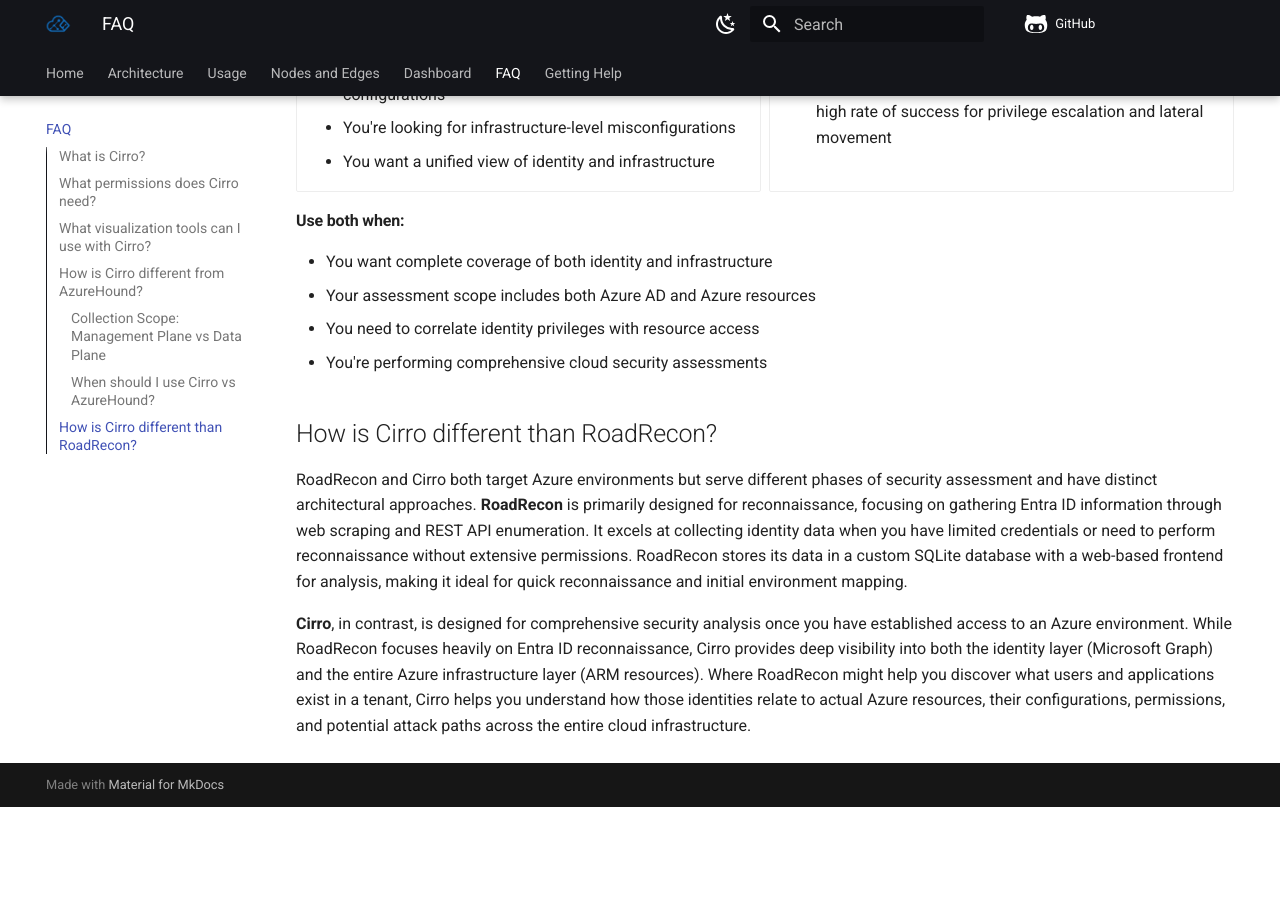
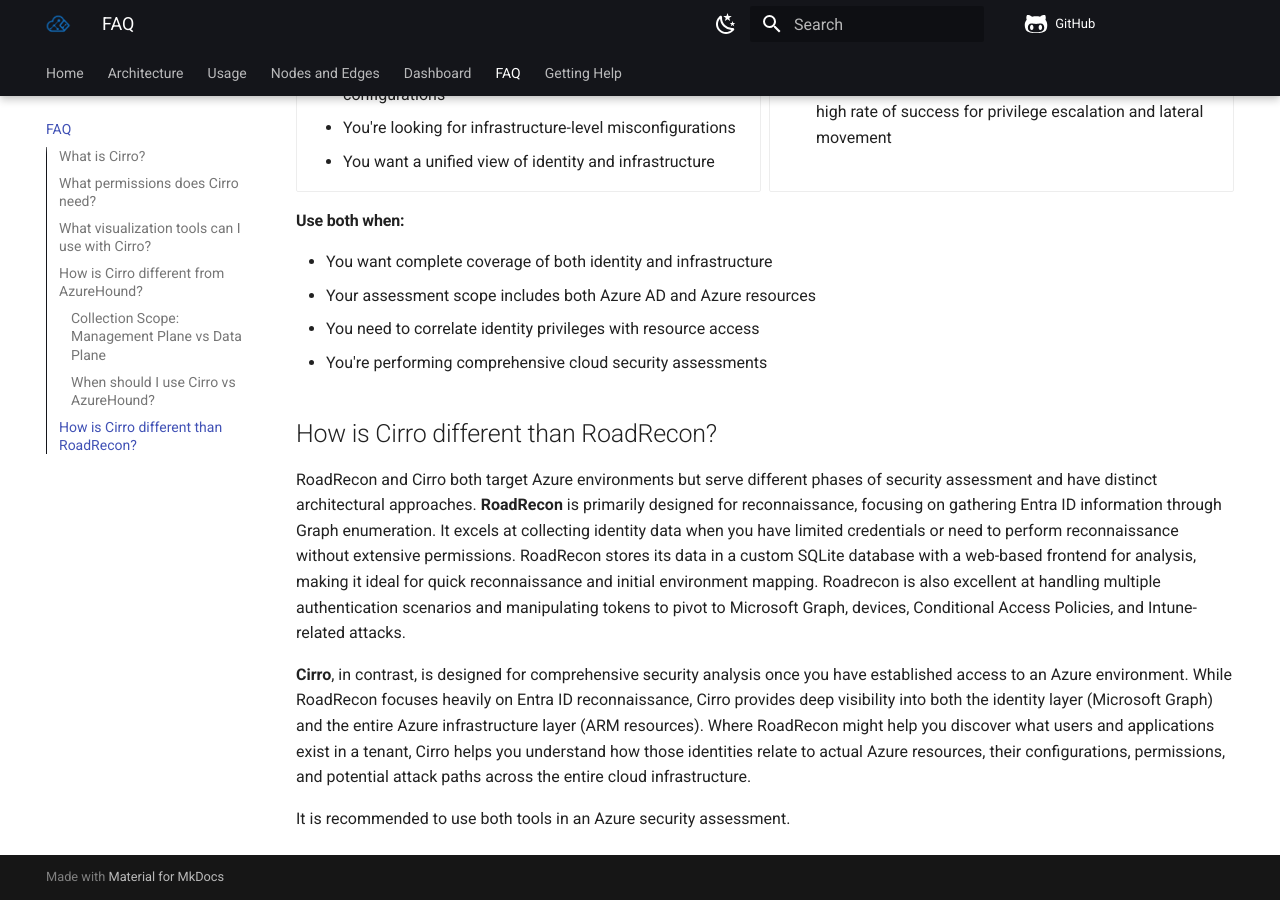
Before and after one commit to BishopFox/cirro, an MkDocs documentation site: the page built from docs/faq.md, in a window 1280 px wide and 900 px high, scrolled down 2142 px. Built offline with MkDocs 1.6.1 and Material for MkDocs 9.7.7, drawn with Linux system fonts in a browser that asks for light colours; comment, search, counter and statistics services are not loaded; before the commit the page ends 2949 px from its top, so only the background shows below that.

Commit message:
update cirro-roadrecon comparison

```diff
--- a/docs/faq.md
+++ b/docs/faq.md
@@ -97,6 +97,8 @@ The **data plane** deals with the actual data and operations within those resour
 
 ## How is Cirro different than RoadRecon?
 
-RoadRecon and Cirro both target Azure environments but serve different phases of security assessment and have distinct architectural approaches. **RoadRecon** is primarily designed for reconnaissance, focusing on gathering Entra ID information through web scraping and REST API enumeration. It excels at collecting identity data when you have limited credentials or need to perform reconnaissance without extensive permissions. RoadRecon stores its data in a custom SQLite database with a web-based frontend for analysis, making it ideal for quick reconnaissance and initial environment mapping.
+RoadRecon and Cirro both target Azure environments but serve different phases of security assessment and have distinct architectural approaches. **RoadRecon** is primarily designed for reconnaissance, focusing on gathering Entra ID information through Graph enumeration. It excels at collecting identity data when you have limited credentials or need to perform reconnaissance without extensive permissions. RoadRecon stores its data in a custom SQLite database with a web-based frontend for analysis, making it ideal for quick reconnaissance and initial environment mapping. Roadrecon is also excellent at handling multiple authentication scenarios and manipulating tokens to pivot to Microsoft Graph, devices, Conditional Access Policies, and Intune-related attacks.
 
 **Cirro**, in contrast, is designed for comprehensive security analysis once you have established access to an Azure environment. While RoadRecon focuses heavily on Entra ID reconnaissance, Cirro provides deep visibility into both the identity layer (Microsoft Graph) and the entire Azure infrastructure layer (ARM resources). Where RoadRecon might help you discover what users and applications exist in a tenant, Cirro helps you understand how those identities relate to actual Azure resources, their configurations, permissions, and potential attack paths across the entire cloud infrastructure.
+
+It is recommended to use both tools in an Azure security assessment.
```
